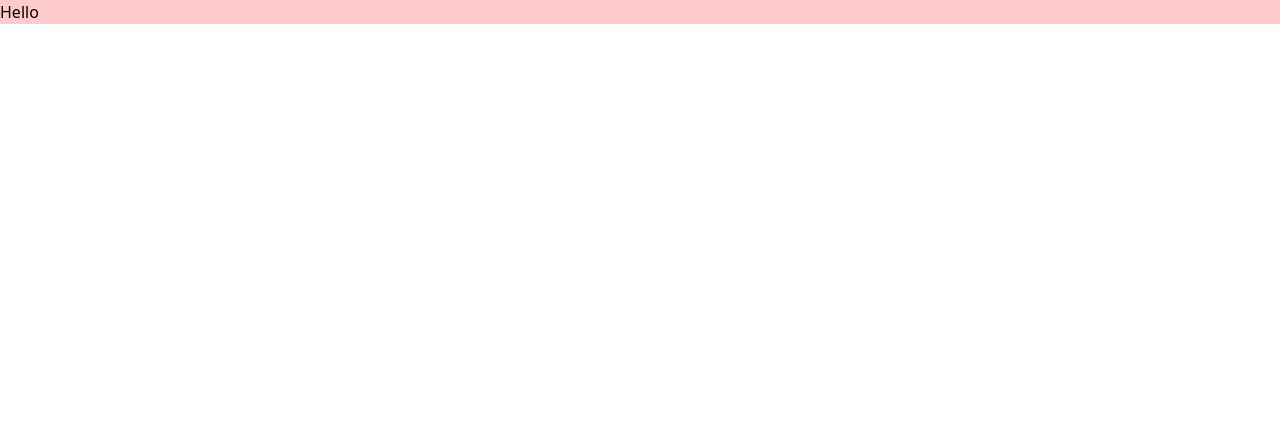
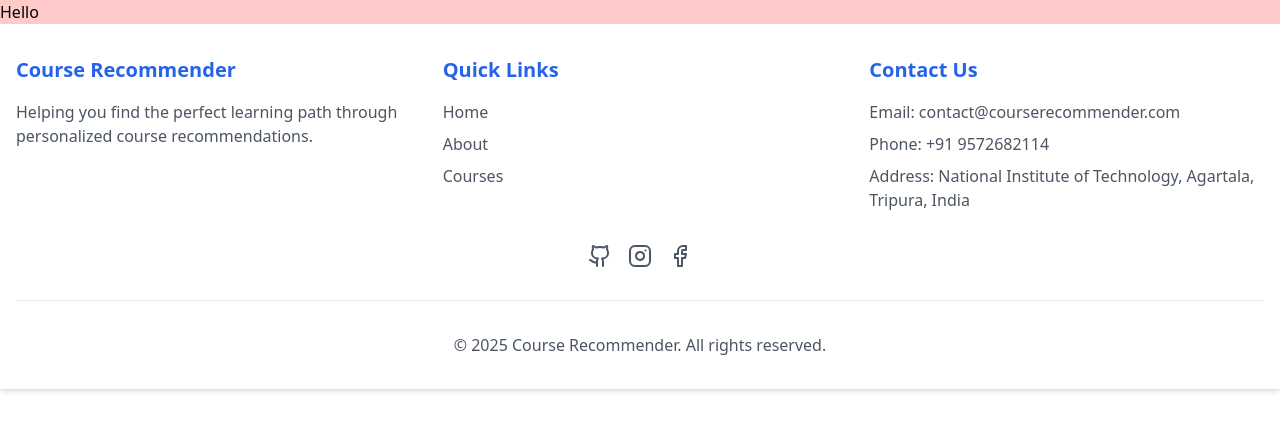
Before and after one commit to rajnishkumar13500/amdocs, a React (Vite) app in the folder FE/: page / in a window 1280 px wide. Shown: the top 430 px of the page. Built offline with nearby package versions, Linux system fonts and the light colour scheme.

Commit message:
footer setup

```diff
--- a/FE/src/App.jsx
+++ b/FE/src/App.jsx
@@ -1,7 +1,10 @@
+import Footer from "./components/shared/footer";
+
 function App() {
   return (
     <div className="bg-red-200">
       <h1>Hello</h1>
+      <Footer/>
     </div>
   );
 }
--- a/FE/src/components/shared/footer.jsx
+++ b/FE/src/components/shared/footer.jsx
@@ -0,0 +1,60 @@
+import { Facebook, Instagram, Github } from "lucide-react"
+
+const Footer = () => {
+  return (
+    <footer className="bg-white text-blue-600 py-8 mt-auto shadow-md">
+      <div className="container mx-auto px-4">
+        <div className="grid grid-cols-1 md:grid-cols-3 gap-8">
+
+          {/* Company Info */}
+          <div>
+            <h3 className="text-xl font-bold mb-4 text-blue-600">Course Recommender</h3>
+            <p className="text-gray-600">
+              Helping you find the perfect learning path through personalized course recommendations.
+            </p>
+          </div>
+
+          {/* Quick Links */}
+          <div>
+            <h3 className="text-xl font-bold mb-4 text-blue-600">Quick Links</h3>
+            <ul className="space-y-2">
+              <li><a href="/" className="text-gray-600 hover:text-blue-600 transition">Home</a></li>
+              <li><a href="/about" className="text-gray-600 hover:text-blue-600 transition">About</a></li>
+              <li><a href="/courses" className="text-gray-600 hover:text-blue-600 transition">Courses</a></li>
+            </ul>
+          </div>
+
+          {/* Contact Info */}
+          <div>
+            <h3 className="text-xl font-bold mb-4 text-blue-600">Contact Us</h3>
+            <div className="space-y-2 text-gray-600">
+              <p>Email: contact@courserecommender.com</p>
+              <p>Phone: +91 9572682114</p>
+              <p>Address: National Institute of Technology, Agartala, Tripura, India</p>
+            </div>
+          </div>
+
+        </div>
+
+        <div className="flex gap-4 justify-center mt-8">
+          <a href="https://github.com" target="_blank" rel="noopener noreferrer">
+            <Github className="w-6 h-6 cursor-pointer text-gray-600 hover:text-blue-600" />
+          </a>
+          <a href="https://instagram.com" target="_blank" rel="noopener noreferrer">
+            <Instagram className="w-6 h-6 cursor-pointer text-gray-600 hover:text-blue-600" />
+          </a>
+          <a href="https://facebook.com" target="_blank" rel="noopener noreferrer">
+            <Facebook className="w-6 h-6 cursor-pointer text-gray-600 hover:text-blue-600" />
+          </a>
+        </div>
+
+        {/* Copyright */}
+        <div className="border-t border-gray-200 mt-8 pt-8 text-center">
+          <p className="text-gray-600">© {new Date().getFullYear()} Course Recommender. All rights reserved.</p>
+        </div>
+      </div>
+    </footer>
+  );
+};
+
+export default Footer;
--- /dev/null
+++ b/package.json
@@ -0,0 +1,5 @@
+{
+  "dependencies": {
+    "lucide-react": "^0.474.0"
+  }
+}
```
